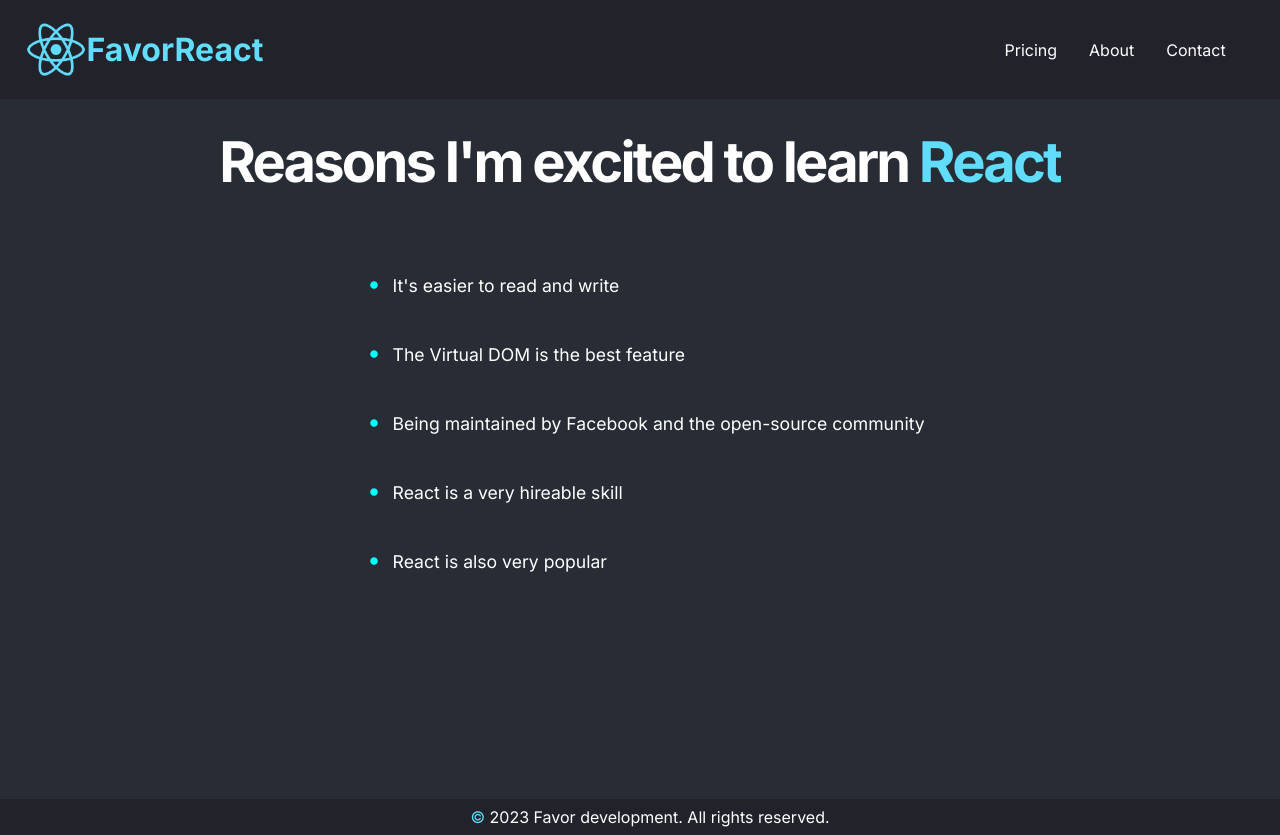
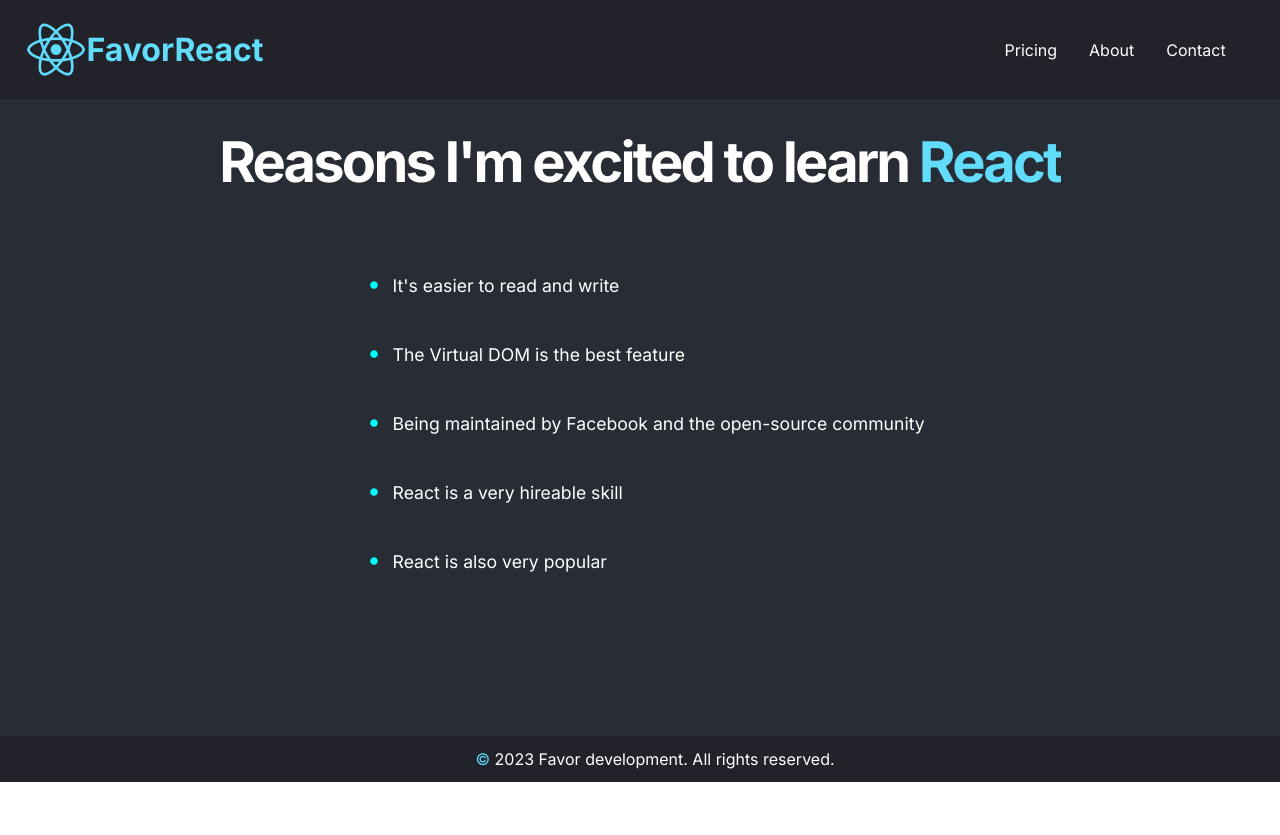
Before and after one commit to alljustafavor/reactInfoSite, a React (Create React App) app: page / in a window 1280 px wide. After the commit the page ends 800 px from the top, so only its background shows below. Built offline with nearby package versions, Linux system fonts and the light colour scheme; a web font is replaced by a local one.

Commit message:
added main-logo-container to put img in background

```diff
--- a/src/App.css
+++ b/src/App.css
@@ -55,6 +55,8 @@ table {
 	border-spacing: 0;
 }
 
+
+
 .nav-logo {
   display: flex;
   align-items: center;
@@ -71,6 +73,7 @@ nav {
   align-items: center;
   background-color: #21222A;
   color: white;
+  margin-right: 0;
 }
 
 .nav-items{
@@ -94,10 +97,11 @@ nav {
   display: flex;
   flex-direction: column;
   align-items: center;
-  min-height: calc(100vh - 100px);
+  min-height: calc(100vh - 163px);
   max-height: 500px;
   overflow-y: hidden;
   min-width: 1200px;
+  z-index: 0;
 }
 
 .main-content-container h1{
@@ -145,7 +149,19 @@ footer {
   background-color: #21222A;
   color: white;
   text-align: center;
-  padding: 10px;
+  padding: 15px;
+}
+
+.main-logo-container {
+  position:absolute;
+  bottom: 10rem;
+
+}
+
+.main-logo {
+  position: relative;
+  z-index: 999;
+  color:#21222A
 }
 .cyan {
   color: #61dcfb;
```
